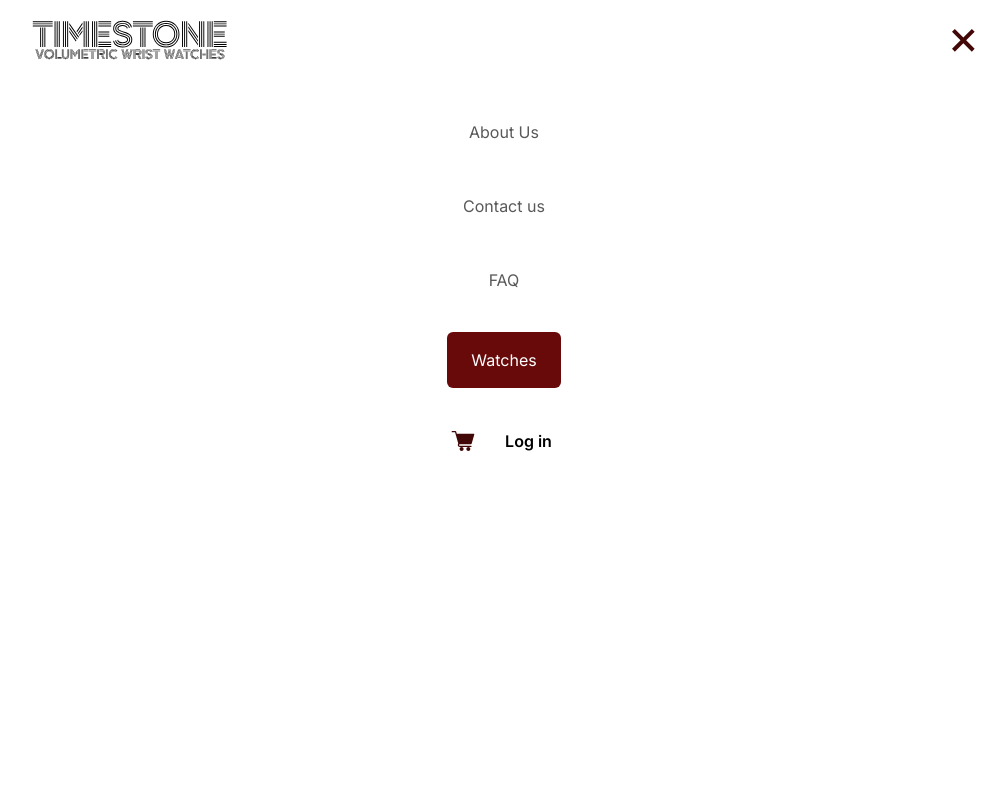
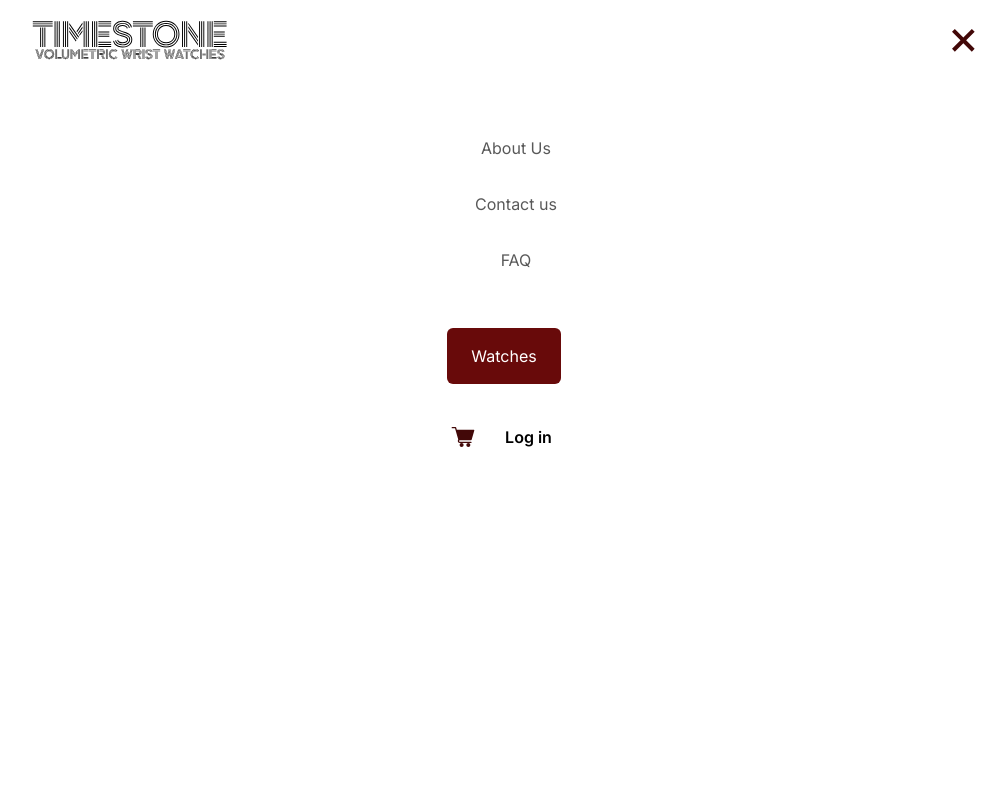
Before and after one commit to SoftLion-Co/timestone-prototype, a Next.js app: page /account in a window 1280 px wide. Both pictures are taken after a click on the button 1206 px from the left and 40 px from the top of the page. Shown: the top 800 px of the page, without its empty margins (136-1142 px from the left). Built offline with nearby package versions, Linux system fonts and the light colour scheme.

Commit message:
refactor: header

```diff
--- a/components/HeaderComponent.tsx
+++ b/components/HeaderComponent.tsx
@@ -43,7 +43,7 @@ const Header = () => {
             localStorage.setItem("refreshToken", tokens.refreshToken);
             setIsLoggedIn(true);
           }
-        } else{
+        } else {
           setIsLoggedIn(false);
         }
       } catch (error) {
@@ -57,17 +57,19 @@ const Header = () => {
   const HeaderNavigation: FC<{ className?: string }> = ({ className }) => {
     return (
       <div
-        className={`${className} flex flex-col gap-[25px] items-center xl:flex-row `}>
+        className={`${className} flex flex-col gap-[25px] items-center xl:flex-row `}
+      >
         <div className="flex flex-col xl:flex-row gap-[40px] items-center">
-          <nav className="flex flex-col text-silver gap-[50px] text-center xl:flex-row xl:gap-[35px]">
+          <nav className="flex flex-col text-silver text-center xl:flex-row ">
             {navData.map((item, index) => (
-              <Link
+              <MainButton
+                tag="a"
+                background="transparent"
                 key={index}
+                text={item.text}
                 href={item.link}
-                className="hover:text-onyx hover:font-bold transition-all duration-300 transform hover:scale-105"
-              >
-                {item.text}
-              </Link>
+                className="hover:text-onyx hover:font-bold transition-all duration-300 transform hover:scale-105 pr-0"
+              />
             ))}
           </nav>
 
@@ -79,18 +81,18 @@ const Header = () => {
             <Image src={Basket} alt="Basket" />
           </Link> */}
           <button
-            className="relative"
+            className="relative transition-transform duration-300 hover:scale-125"
             onClick={(e) => {
               e.preventDefault();
               changeOpenState(true);
             }}
           >
             {products.length > 0 && (
-              <div className="absolute rounded-full w-4 h-4 flex items-center justify-center text-[9px] bg-vividRed text-white -right-3.5 -top-3.5">
+              <div className="absolute rounded-full w-4 h-4 flex items-center justify-center text-[9px] bg-vividRed text-white -right-3.5 -top-[3.2px]">
                 {products.length}
               </div>
             )}
-            <Image src={Basket} alt="Basket" />
+            <Image src={Basket} alt="Basket"/>
           </button>
           {!isLoggedIn ? (
             <MainButton
@@ -98,13 +100,14 @@ const Header = () => {
               tag="a"
               href="/auth"
               background="transparent"
-              className="!px-[5px] text-onyx font-semibold transition-all duration-300"
+              className="!px-[5px] text-onyx font-semibold hover:text-onyx hover:font-bold transition-all duration-300 transform hover:scale-105"
             />
           ) : (
             <Link
               href="/account"
-              className="block px-4 py-2 text-sm text-onyx hover:text-[white]">
-              <Image src={Profile} alt="profile" />
+              className="block px-4 py-2 transition-transform duration-300 hover:scale-125"
+            >
+              <Image src={Profile} alt="profile"/>
             </Link>
           )}
         </div>
```
